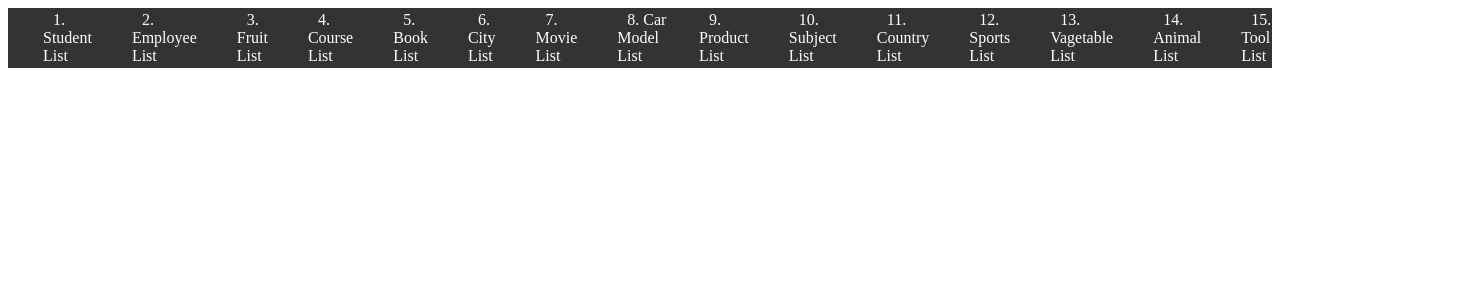
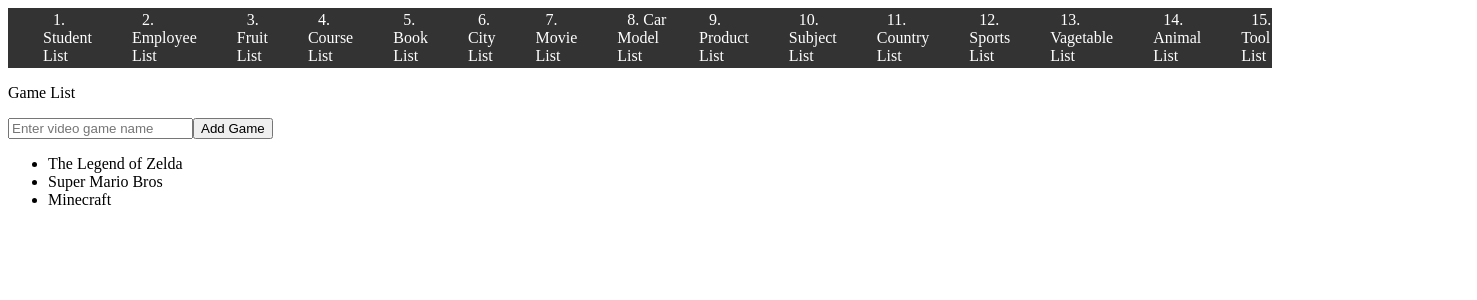
Before and after one commit to kaysie0919/AngularDataStructure, an Angular app: page /gamlist in a window 1280 px wide. Before the commit this address led to /. Shown: the top 300 px of the page, 1477 px wide, since content can reach past the window. Built offline with nearby package versions, Linux system fonts and the light colour scheme.

Commit message:
#17 Add Game List Component

```diff
--- a/src/app/app.component.html
+++ b/src/app/app.component.html
@@ -16,6 +16,7 @@
     <li><a routerLink="anilist">14. Animal List</a></li>
     <li><a routerLink="toolist">15. Tool List</a></li>
     <li><a routerLink="lanlist">16. Language List</a></li>
+    <li><a routerLink="gamlist">17. Game List</a></li>
   </ul>
 </nav>
 <router-outlet></router-outlet>
--- a/src/app/app.module.ts
+++ b/src/app/app.module.ts
@@ -22,6 +22,7 @@ import { VagetablelistComponent } from "./components/vagetablelist/vagetablelist
 import { AnimallistComponent } from "./components/animallist/animallist.component";
 import { ToollistComponent } from "./components/toollist/toollist.component";
 import { LanguagelsitComponent } from "./components/languagelsit/languagelsit.component";
+import { GamelistComponent } from "./components/gamelist/gamelist.component";
 
 
 
@@ -43,6 +44,7 @@ const routes: Routes = [
     {path: 'anilist', component: AnimallistComponent},
     {path: 'toolist', component: ToollistComponent},
     {path: 'lanlist', component: LanguagelsitComponent},
+    {path: 'gamlist', component: GamelistComponent},
 ]
 
 @NgModule ({
@@ -72,6 +74,7 @@ const routes: Routes = [
         AnimallistComponent,
         ToollistComponent,
         LanguagelsitComponent,
+        GamelistComponent,
     ],
 
     providers: [
--- /dev/null
+++ b/src/app/components/gamelist/gamelist.component.html
@@ -0,0 +1,8 @@
+<p>Game List</p>
+<input type="text" [(ngModel)]="game" placeholder="Enter video game name">
+
+<button (click)="addGame()">Add Game</button>
+
+<ul>
+  <li *ngFor="let game of gameList">{{ game }}</li>
+</ul>
--- /dev/null
+++ b/src/app/components/gamelist/gamelist.component.ts
@@ -0,0 +1,19 @@
+import { Component } from '@angular/core';
+
+@Component({
+  selector: 'app-gamelist',
+  templateUrl: './gamelist.component.html',
+  styleUrl: './gamelist.component.css'
+})
+export class GamelistComponent {
+  game: string = '';
+  gameList: string[] = ['The Legend of Zelda', 'Super Mario Bros', 'Minecraft'];
+
+  addGame() {
+    if (this.game.trim()) {
+      this.gameList.push(this.game.trim());
+      this.game = '';
+    }
+  }
+
+}
```
Also changed, not shown: src/app/components/gamelist/gamelist.component.css (added), 1 other file (tests, documents, lock files or other folders).
